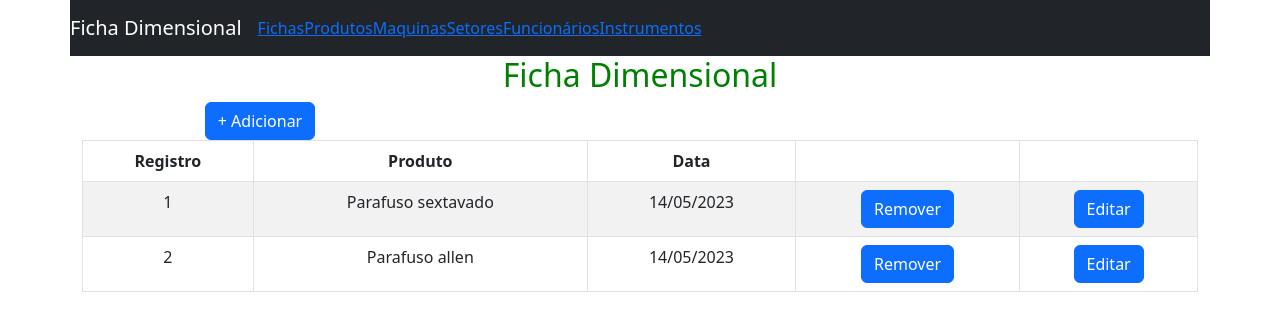
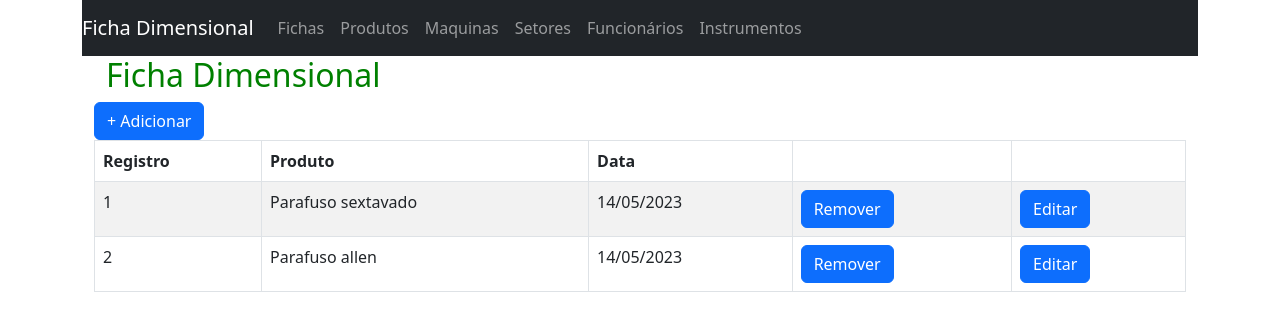
Before and after one commit to DaniloOC/ficha-dimensional-app, a React (Create React App) app: page / in a window 1280 px wide. Shown: the top 330 px of the page. Built offline with nearby package versions, Linux system fonts and the light colour scheme.

Commit message:
Layout do menu

```diff
--- a/src/App.js
+++ b/src/App.js
@@ -1,7 +1,8 @@
-import { Navbar, Row } from 'react-bootstrap';
+import { Col, Nav, Navbar, Row } from 'react-bootstrap';
 import Container from 'react-bootstrap/Container';
-import { NavLink, Route, BrowserRouter as Router, Routes } from 'react-router-dom';
+import { Link, Route, BrowserRouter as Router, Routes } from 'react-router-dom';
 import './App.css';
+import FichaModal from './components/FichaModal';
 import Fichas from './components/Fichas';
 import Funcionarios from './components/Funcionarios';
 import Instrumentos from './components/Instrumentos';
@@ -14,20 +15,33 @@ import Instrumento from './components/forms/Instrumento';
 import Maquina from './components/forms/Maquina';
 import Produto from './components/forms/Produto';
 import Setor from './components/forms/Setor';
-import FichaModal from './components/FichaModal';
 
 const Header = () => {
     return (
-        <Navbar collapseOnSelect expand="lg" bg="dark" variant="dark">
+        <Navbar fill collapseOnSelect expand="lg" bg="dark" variant="dark">
             <Navbar.Brand >Ficha Dimensional</Navbar.Brand>
             <Navbar.Toggle aria-controls="responsive-navbar-nav" />
             <Navbar.Collapse id="responsive-navbar-nav">
-                <NavLink to="/">Fichas</NavLink>
-                <NavLink to="/produtos">Produtos</NavLink>
-                <NavLink to="/maquinas">Maquinas</NavLink>
-                <NavLink to="/setores">Setores</NavLink>
-                <NavLink to="/funcionarios">Funcionários</NavLink>
-                <NavLink to="/instrumentos">Instrumentos</NavLink>
+                <Nav fill variant="pills">
+                    <Nav.Item>
+                        <Nav.Link as={Link} to="/">Fichas</Nav.Link>
+                    </Nav.Item>
+                    <Nav.Item>
+                        <Nav.Link as={Link} to="/produtos">Produtos</Nav.Link>
+                    </Nav.Item>
+                    <Nav.Item>
+                        <Nav.Link as={Link} to="/maquinas">Maquinas</Nav.Link>
+                    </Nav.Item>
+                    <Nav.Item>
+                        <Nav.Link as={Link} to="/setores">Setores</Nav.Link>
+                    </Nav.Item>
+                    <Nav.Item>
+                        <Nav.Link as={Link} to="/funcionarios">Funcionários</Nav.Link>
+                    </Nav.Item>
+                    <Nav.Item>
+                        <Nav.Link as={Link} to="/instrumentos">Instrumentos</Nav.Link>
+                    </Nav.Item>
+                </Nav>
             </Navbar.Collapse>
         </Navbar>
     );
@@ -35,13 +49,15 @@ const Header = () => {
 
 function App() {
     return (
-        <div className="App">
         <Container>
             <Router>
                 <Row>
+                    <Col xs={12}>
                         <Header></Header>
+                    </Col>
                 </Row>
                 <Row>
+                    <Col xs={12}>
                         <Routes>
                             <Route exact path='/ficha-dimensional-app' element={<Fichas />} />
                             <Route exact path="/" element={<Fichas />} />
@@ -58,10 +74,10 @@ function App() {
                             <Route path="/forms/instrumento/:id?" element={<Instrumento />} />
                             <Route path='/modal/ficha' element={<FichaModal />} />
                         </Routes>
+                    </Col>
                 </Row>
             </Router>
         </Container>
-        </div>
     );
 }
 
```
Lines whose indentation alone changed are shown as unchanged.
